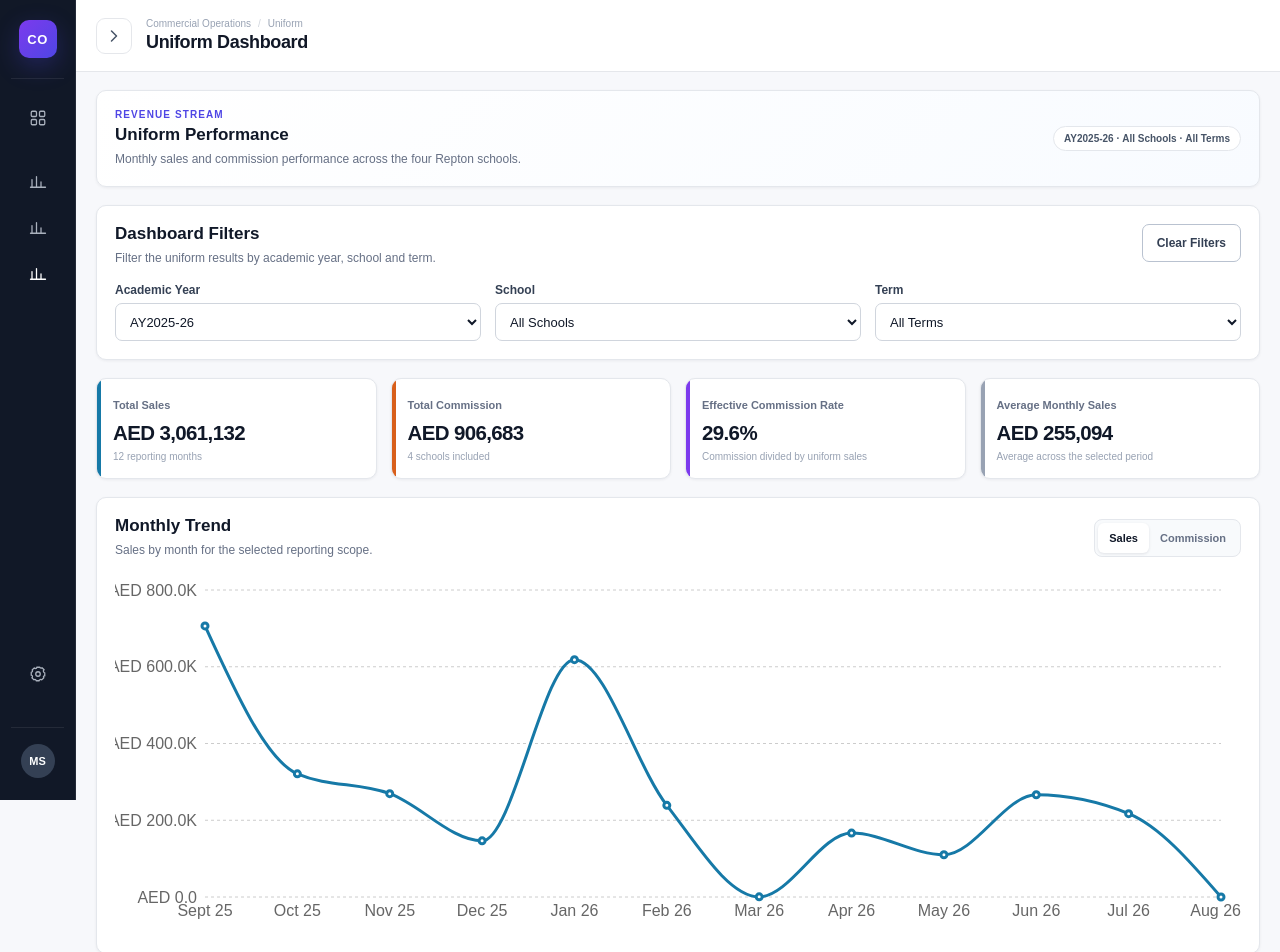
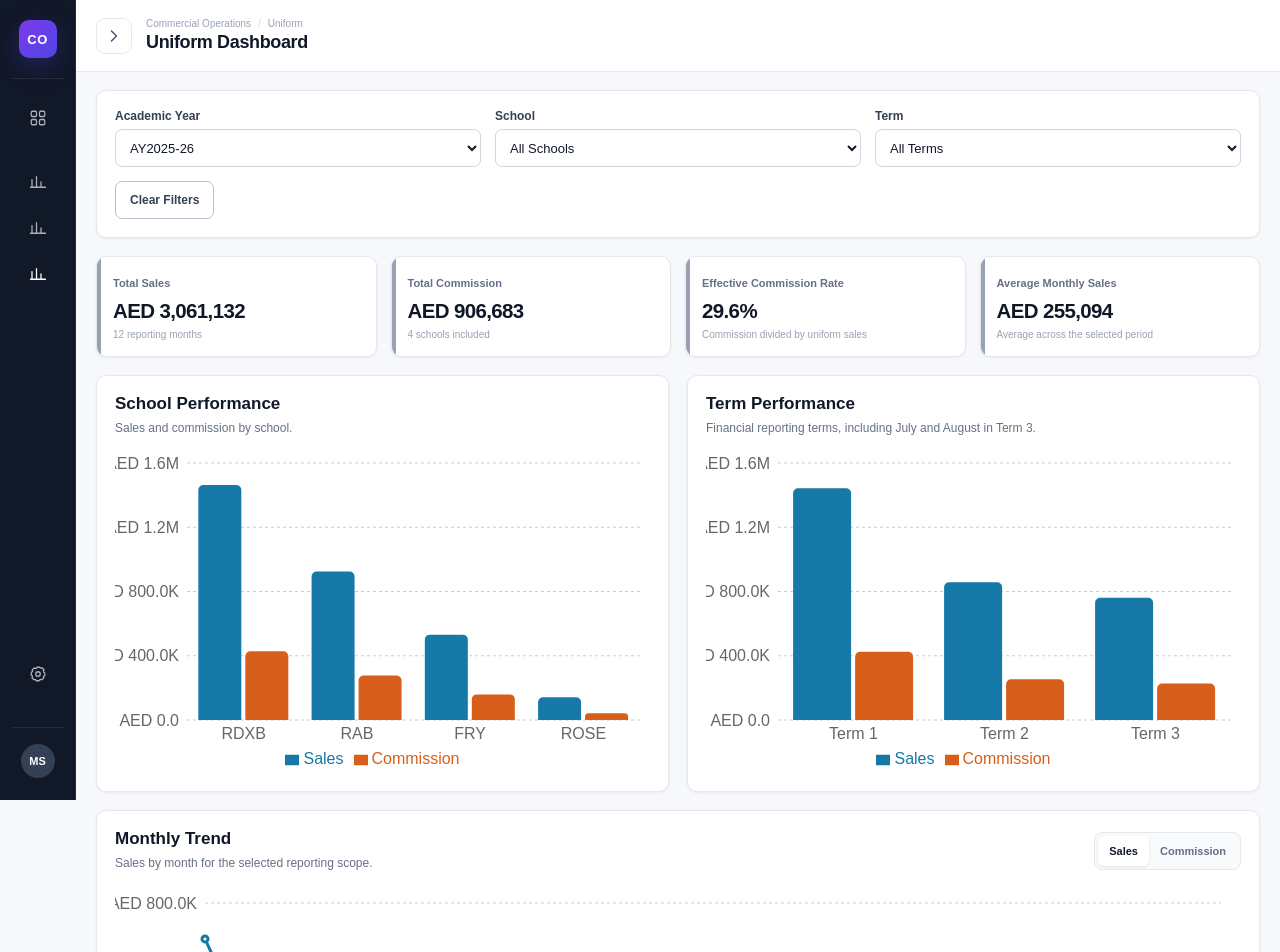
Before and after one commit to mo-seoudi/leasing, a React (Vite) app: page /uniform in a window 1280 px wide. Shown: the top 952 px of the page. Built offline with nearby package versions, Linux system fonts and the light colour scheme.

Commit message:
Update UniformDashboardPage.jsx

```diff
--- a/src/pages/uniform/UniformDashboardPage.jsx
+++ b/src/pages/uniform/UniformDashboardPage.jsx
@@ -30,7 +30,7 @@ import "./UniformDashboardPage.css";
 
 function KpiCard({ label, value, detail, tone = "default" }) {
   return (
-    <article className={`uniform-kpi-card uniform-kpi-${tone}`}>
+    <article className="uniform-kpi-card">
       <span>{label}</span>
       <strong>{value}</strong>
       <p>{detail}</p>
@@ -103,44 +103,11 @@ export default function UniformDashboardPage() {
     });
   }
 
-  const selectedSchool = uniformSchools.find(
-    (school) => school.code === filters.school
-  );
-
-  const scopeLabel = [
-    filters.academicYear || "All Academic Years",
-    selectedSchool?.name || "All Schools",
-    filters.term || "All Terms",
-  ].join(" · ");
-
   const trendDataKey = trendMetric === "Sales" ? "sales" : "commission";
 
   return (
     <section className="uniform-dashboard-page">
-      <section className="uniform-intro-card">
-        <div>
-          <span className="uniform-eyebrow">Revenue Stream</span>
-          <h2>Uniform Performance</h2>
-          <p>
-            Monthly sales and commission performance across the four Repton schools.
-          </p>
-        </div>
-
-        <div className="uniform-scope-pill">{scopeLabel}</div>
-      </section>
-
-      <section className="uniform-filter-card">
-        <div className="uniform-card-heading">
-          <div>
-            <h2>Dashboard Filters</h2>
-            <p>Filter the uniform results by academic year, school and term.</p>
-          </div>
-
-          <button type="button" className="uniform-secondary-button" onClick={clearFilters}>
-            Clear Filters
-          </button>
-        </div>
-
+      <section className="uniform-filter-card uniform-sticky-filters">
         <div className="uniform-filter-grid">
           <label>
             <span>Academic Year</span>
@@ -182,6 +149,15 @@ export default function UniformDashboardPage() {
               ))}
             </select>
           </label>
+          <div className="uniform-filter-action">
+            <button
+              type="button"
+              className="uniform-secondary-button"
+              onClick={clearFilters}
+            >
+              Clear Filters
+            </button>
+          </div>
         </div>
       </section>
 
@@ -209,49 +185,6 @@ export default function UniformDashboardPage() {
           value={formatCurrency(summary.averageMonthlySales)}
           detail="Average across the selected period"
         />
-      </section>
-
-      <section className="uniform-chart-card uniform-wide-card">
-        <div className="uniform-card-heading uniform-chart-heading">
-          <div>
-            <h2>Monthly Trend</h2>
-            <p>{trendMetric} by month for the selected reporting scope.</p>
-          </div>
-
-          <div className="uniform-metric-toggle" aria-label="Trend metric">
-            {["Sales", "Commission"].map((metric) => (
-              <button
-                key={metric}
-                type="button"
-                className={trendMetric === metric ? "active" : ""}
-                onClick={() => setTrendMetric(metric)}
-              >
-                {metric}
-              </button>
-            ))}
-          </div>
-        </div>
-
-        <div className="uniform-line-chart">
-          <ResponsiveContainer width="100%" height="100%">
-            <LineChart data={monthlyData} margin={{ top: 15, right: 20, left: 10, bottom: 8 }}>
-              <CartesianGrid strokeDasharray="3 3" vertical={false} />
-              <XAxis dataKey="label" tickLine={false} axisLine={false} />
-              <YAxis tickFormatter={formatCompactCurrency} tickLine={false} axisLine={false} width={80} />
-              <Tooltip content={<CurrencyTooltip />} />
-              <Line
-                type="monotone"
-                dataKey={trendDataKey}
-                name={trendMetric}
-                stroke="currentColor"
-                strokeWidth={3}
-                dot={{ r: 3 }}
-                activeDot={{ r: 5 }}
-                className={trendMetric === "Sales" ? "uniform-sales-line" : "uniform-commission-line"}
-              />
-            </LineChart>
-          </ResponsiveContainer>
-        </div>
       </section>
 
       <section className="uniform-two-column-grid">
@@ -300,6 +233,50 @@ export default function UniformDashboardPage() {
             </ResponsiveContainer>
           </div>
         </section>
+      </section>
+
+
+      <section className="uniform-chart-card uniform-wide-card">
+        <div className="uniform-card-heading uniform-chart-heading">
+          <div>
+            <h2>Monthly Trend</h2>
+            <p>{trendMetric} by month for the selected reporting scope.</p>
+          </div>
+
+          <div className="uniform-metric-toggle" aria-label="Trend metric">
+            {["Sales", "Commission"].map((metric) => (
+              <button
+                key={metric}
+                type="button"
+                className={trendMetric === metric ? "active" : ""}
+                onClick={() => setTrendMetric(metric)}
+              >
+                {metric}
+              </button>
+            ))}
+          </div>
+        </div>
+
+        <div className="uniform-line-chart">
+          <ResponsiveContainer width="100%" height="100%">
+            <LineChart data={monthlyData} margin={{ top: 15, right: 20, left: 10, bottom: 8 }}>
+              <CartesianGrid strokeDasharray="3 3" vertical={false} />
+              <XAxis dataKey="label" tickLine={false} axisLine={false} />
+              <YAxis tickFormatter={formatCompactCurrency} tickLine={false} axisLine={false} width={80} />
+              <Tooltip content={<CurrencyTooltip />} />
+              <Line
+                type="monotone"
+                dataKey={trendDataKey}
+                name={trendMetric}
+                stroke="currentColor"
+                strokeWidth={3}
+                dot={{ r: 3 }}
+                activeDot={{ r: 5 }}
+                className={trendMetric === "Sales" ? "uniform-sales-line" : "uniform-commission-line"}
+              />
+            </LineChart>
+          </ResponsiveContainer>
+        </div>
       </section>
 
       <section className="uniform-table-card">
```
